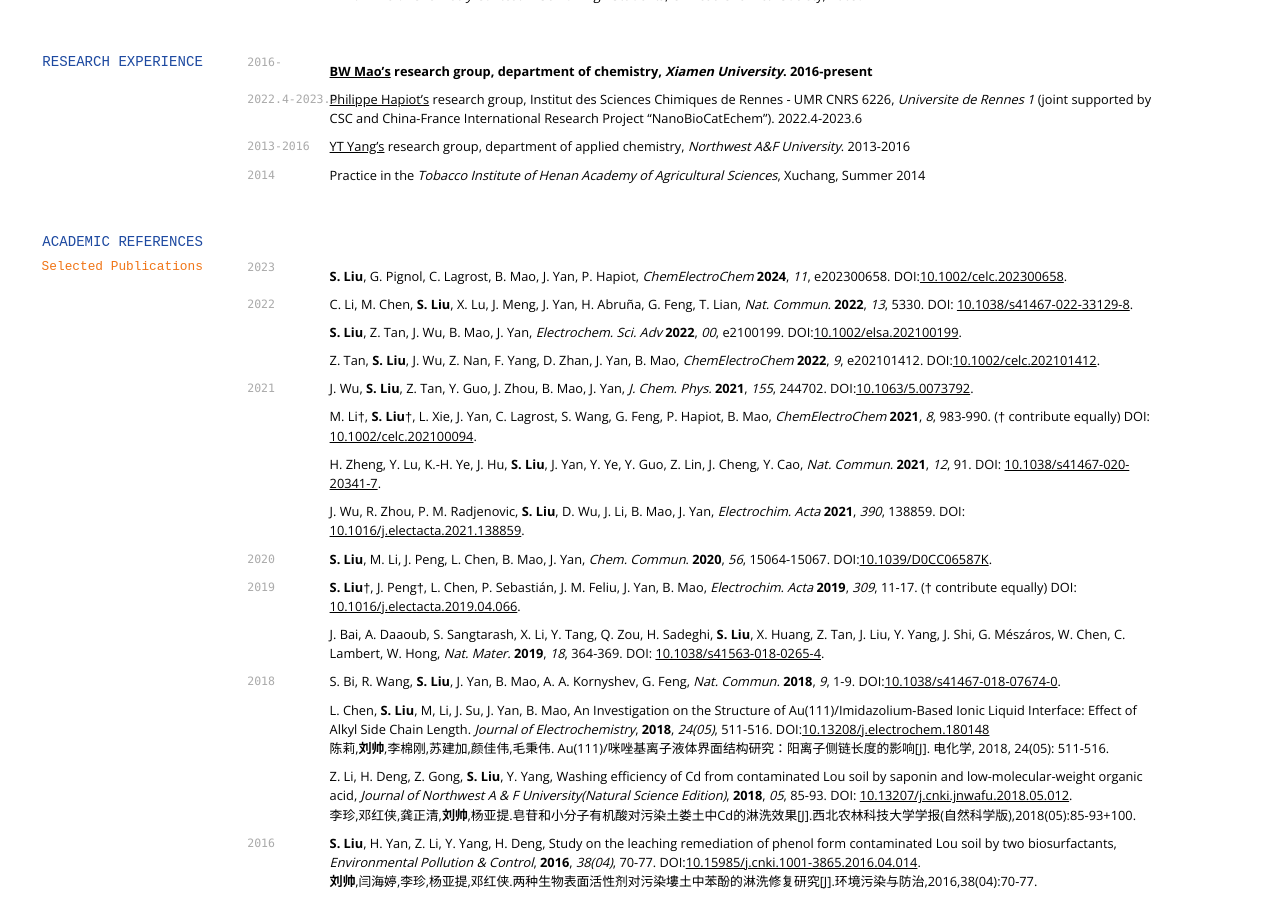
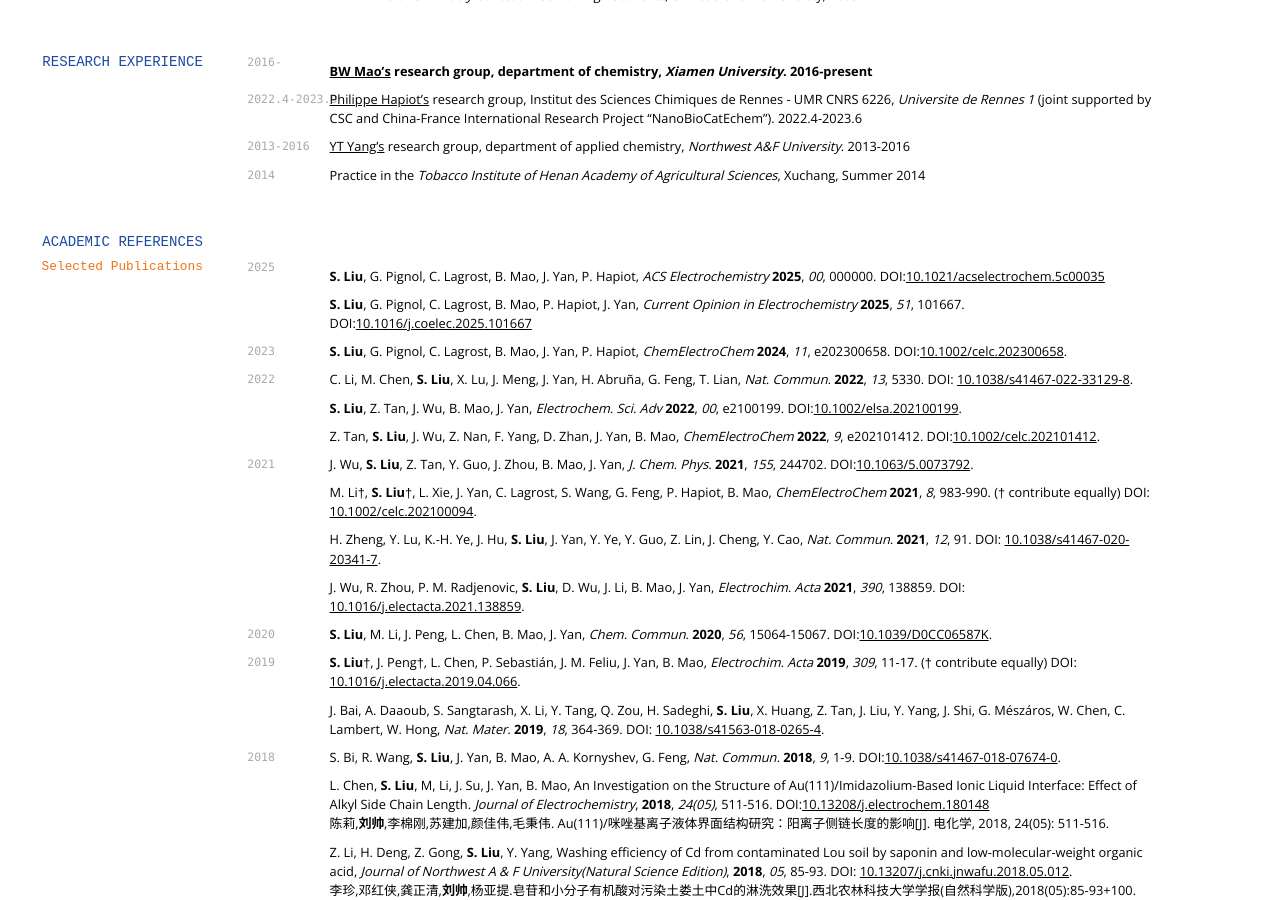
Before and after one commit to shuayliu/shuayliu.github.io, a Jekyll site: the page built from index.md, in a window 1280 px wide and 900 px high, scrolled down 934 px. Built offline with Jekyll 4.4.1, drawn with Linux system fonts in a browser that asks for light colours; nearby versions of some CDN libraries; a style sheet for code colours, icons or effects is not loaded.

Commit message:
==> 2025/04/16/ 23:31:15 AUTO Push

```diff
--- a/index.md
+++ b/index.md
@@ -124,6 +124,13 @@ Practice in the *Tobacco Institute of Henan Academy of Agricultural Sciences*, X
 ### Selected Publications
 
 <!-- ### Journals -->
+`2025`
+
+**S. Liu**, G. Pignol, C. Lagrost, B. Mao, J. Yan, P. Hapiot, *ACS Electrochemistry* **2025**, *00*, 000000. DOI:[10.1021/acselectrochem.5c00035](https://doi.org/10.1021/acselectrochem.5c00035)
+
+**S. Liu**, G. Pignol, C. Lagrost, B. Mao, P. Hapiot, J. Yan, *Current Opinion in Electrochemistry* **2025**, *51*, 101667. DOI:[10.1016/j.coelec.2025.101667](https://doi.org/10.1016/j.coelec.2025.101667)
+
+
 `2023`
 
 **S. Liu**, G. Pignol, C. Lagrost, B. Mao, J. Yan, P. Hapiot, *ChemElectroChem* **2024**, *11*, e202300658. DOI:[10.1002/celc.202300658](https://doi.org/10.1002/celc.202300658).
```
